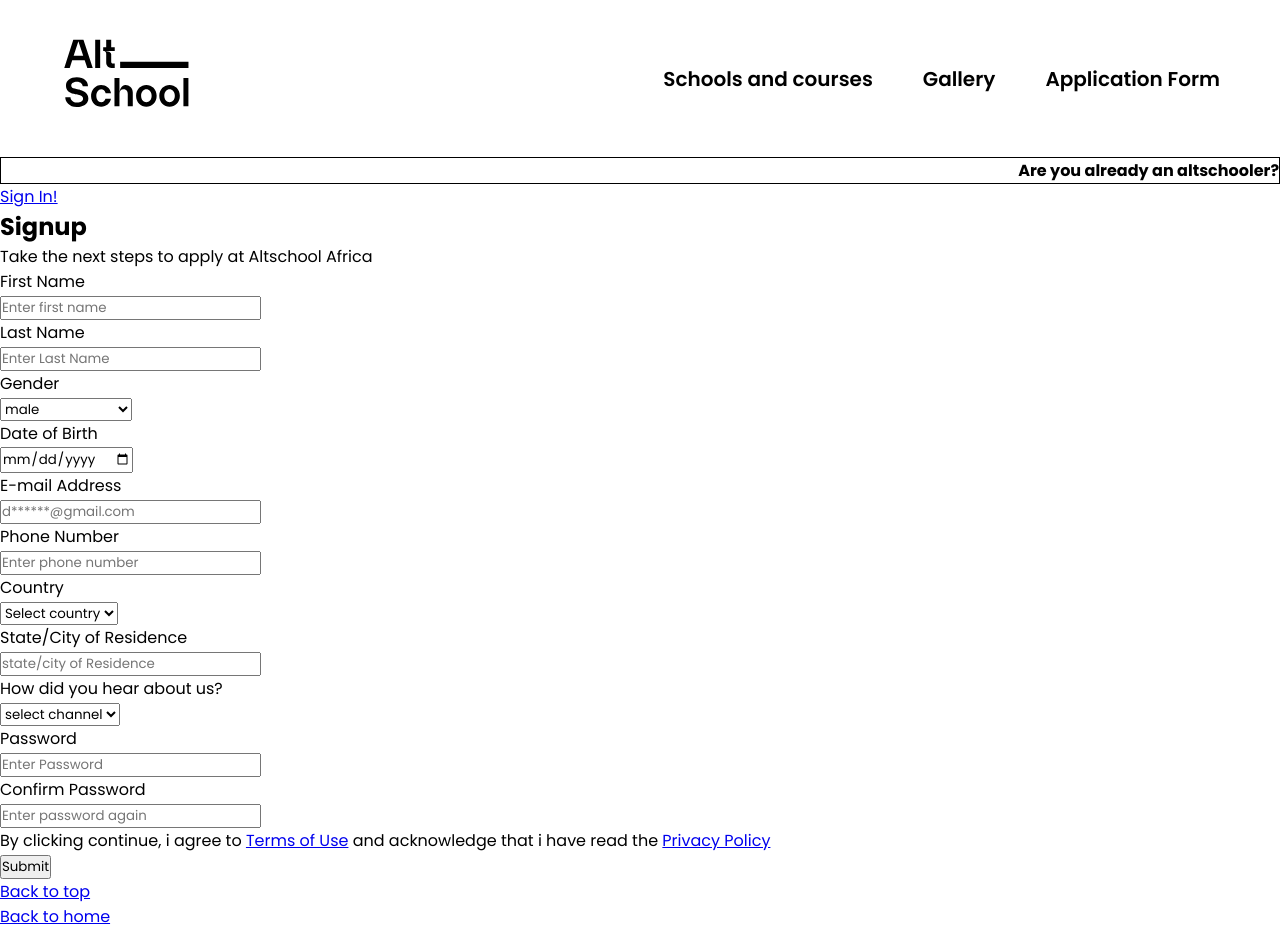
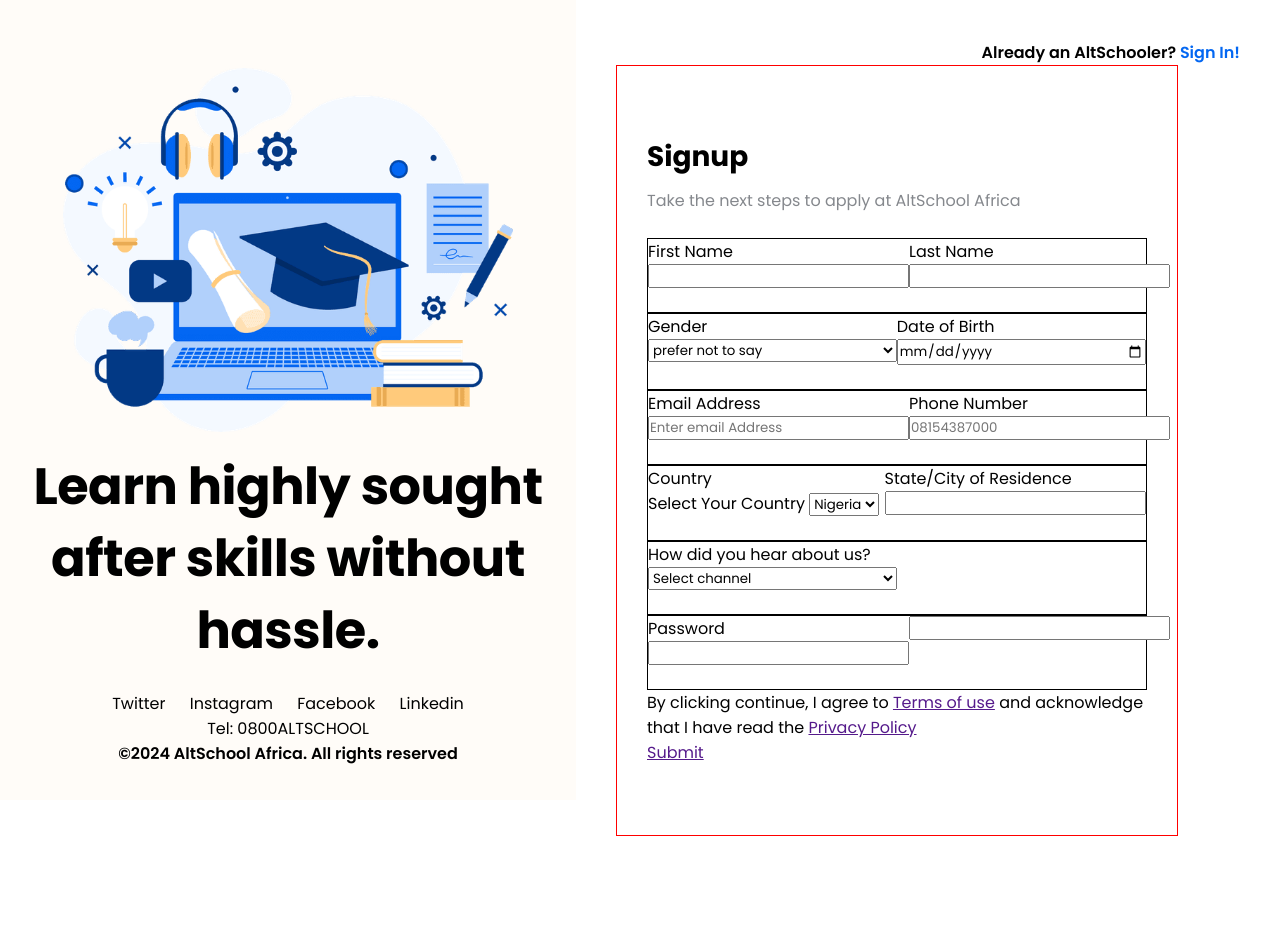
Before and after one commit to Davidi-Oba/Alt-School-Assignmennt, a plain HTML site: page form.html in a window 1280 px wide. After the commit the page ends 876 px from the top, so only its background shows below. Drawn offline with Linux system fonts and the light colour scheme.

Commit message:
Alt School Assignment

```diff
--- a/form.html
+++ b/form.html
@@ -1,13 +1,13 @@
 <!DOCTYPE html>
 <html lang="en">
   <head>
-    <meta charset="UTF-8">
-    <meta name="viewport" content="width=device-width, initial-scale=1.0">
+    <meta charset="UTF-8" />
+    <meta name="viewport" content="width=device-width, initial-scale=1.0" />
     <title>Signin</title>
-    <link rel="stylesheet" href="./main.css">
+    <link rel="stylesheet" href="./main.css" />
   </head>
   <body>
-    <nav class="nav-ctn">
+    <!-- <nav class="nav-ctn">
       <div class="primary-nav">
         <a id="top" href="./index.html">
           <svg
@@ -34,126 +34,145 @@
         <a href="./media.html">Gallery</a>
         <a href="./form.html">Application Form</a>
       </div>
-      </nav>
+    </nav> -->
 
-    <div style="border: 1px solid; text-align: right; width: 100%;">
-      <b>Are you already an altschooler?</b>
+    <div class="form-main-ctn">
+      <div class="learn-ctn">
+        <div class="learn-img-ctn">
+          <img class="learn-img" src="./asset/img-bg.png" alt="" />
         </div>
-    <a href="/auth/login">Sign In!</a>
 
-<h2>Signup</h2>
-Take the next steps to apply at Altschool Africa
+        <div class="learn-text-ctn">
+          Learn highly sought after skills without hassle.
+        </div>
+
+        <div class="about-ctn">
+          <div class="alt-socials-ctn">
+            <a href="">Twitter</a>
+            <a href="">Instagram</a>
+            <a href="">Facebook</a>
+            <a href="">Linkedin</a>
+          </div>
+
+          <div class="alt-tel">
+            <p>Tel: 0800ALTSCHOOL</p>
+          </div>
+
+          <div class="alt-copyright">
+            <p>©2024 AltSchool Africa. All rights reserved</p>
+          </div>
+        </div>
+      </div>
+
+      <div class="signup-ctn">
+        <div class="signin">
+          <p>Already an AltSchooler? <a href="">Sign In!</a></p>
+        </div>
+
+        <div class="form-ctn">
+          <div class="signup-text-ctn">
+            <p class="signup-text">Signup</p>
+            <p>Take the next steps to apply at AltSchool Africa</p>
+          </div>
+
+          <form action="">
+            <div class="input-form">
+              <div class="elements">
+                <label for="firstName">First Name</label>
+                <input type="text" id="firstName" />
+              </div>
+
+              <div class="elements">
+                <label for="lastName">Last Name</label>
+                <input type="text" id="lastName" />
+              </div>
+            </div>
+
+            <div class="input-form">
+              <div class="elements">
+                <label for="Gender">Gender</label>
+                <select name="gender" required>
+                  <option value="none" hidden>prefer not to say</option>
+                  <option value="male">male</option>
+                  <option value="female">female</option>
+                </select>
+              </div>
+
+              <div class="elements">
+                <label for="dateOfBirth">Date of Birth</label>
+                <input type="date" id="dateOfBirth" />
+              </div>
+            </div>
+
+            <div class="input-form">
+              <div class="elements">
+                <label for="email">Email Address</label>
+                <input type="email" placeholder="Enter email Address" />
+              </div>
+
+              <div class="elements">
+                <label for="phoneNumber">Phone Number</label>
+                <input type="tel" id="phoneNumber" placeholder="08154387000" />
+              </div>
+            </div>
+
+            <div class="input-form">
+              <div class="elements">
+                <label for="Country">Country</label>
+
+                <label for="country"
+                  >Select Your Country
+                  <select name="country">
+                    <option value="">Nigeria</option>
+                    <option value="">USA</option>
+                    <option value="">Spain</option>
+                  </select>
+                </label>
+              </div>
+
+              <div class="elements">
+                <label for="state">State/City of Residence</label>
+                <input type="text" id="state" />
+              </div>
+            </div>
+
+            <div class="input-form">
+              <div class="elements">
+                <label for="channel">How did you hear about us?</label>
+
+                <select name="channel">
+                  <option value="">Select channel</option>
+                  <option value="">Twitter</option>
+                  <option value="">Instagram</option>
+                </select>
+              </div>
+            </div>
+
+            <div class="input-form">
+              <div class="elements">
+                <label for="password">Password</label>
+                <input type="password" name="" id="" />
+              </div>
+
+              <div class="elements">
+                <label for="Confirm"></label>
+                <input type="password" />
+              </div>
+            </div>
 
             <div>
-    <form method="get" action="">
+              <p>
+                By clicking continue, I agree to <a href="">Terms of use</a> and
+                acknowledge that I have read the <a href="">Privacy Policy</a>
+              </p>
+            </div>
 
-      <div class="form-group">
-        <label>
-          First Name
-        </label>
-        <br >
-        <input type="text" class="form-control" name="fullname" placeholder="Enter first name">
-        <br >
-        <p>
-        <label>
-            Last Name
-        </label>
-        <br >
-        <input type="text" class="form-control" name="fullname" placeholder="Enter Last Name">
-        <br >
-        <p></p>
-        <label>
-            Gender
-        </label>
-        <br >
-        <select name="gender">
-            <option value="male">male</option>
-            <option value="female">female</option>
-            <option value="none">prefer not to say</option>
-        </select>
-        <br >
-        <p></p>
-        <label>
-            Date of Birth
-        </label>
-        <br >
-        <input type="date" name="">
-        <br >
-        <p></p>
-        <label>
-            E-mail Address
-        </label>
-        <br >
-        <input type="text" class="form-control" name="fullname" id="" cols="30" rows="10" placeholder="d******@gmail.com">
-        <br >
-        <p></p>
-        <label>
-            Phone Number
-        </label>
-        <br >
-        <input type="text" placeholder="Enter phone number">
-        <br >
-        <p></p>
-        <label>
-            Country
-        </label>
-        <br >
-        <select name="country">
-            <option placeholder="Select country">Select country</option>
-            <option value="Nigeria">Nigeria</option>
-            <option value="United State of America">U.S.A</option>
-            <option value="South Africa">South Africa</option>
-        </select>
-        <br >
-        <p></p>
-        <label>
-            State/City of Residence
-        </label>
-        <br >
-        <input type="text" placeholder="state/city of Residence">
-        <br >
-        <p></p>
-        <label>
-          How did you hear about us?
-        </label>
-        <br >
-        <select name="text">
-            <option value="select channel">select channel</option>
-            <option value="Facebook">Facebook</option>
-            <option value="Linkedin">Linkedin</option>
-            <option value="Twitter">Twitter</option>
-            <option value="Youtube">Youtube</option>
-            <option value="Friend">Friend</option>
-            <option value="Whatsapp">Whatsapp</option>
-            <option value="Instagram">Instagram</option>
-            <option value="Bill Board">Bill Board</option>
-            <option value="Sales officer">Sales officer</option>
-            <option value="Other">Other</option>
-        </select>
-        <br >
-        <p></p>
-        <label>
-            Password
-        </label>
-        <br >
-        <input type="" placeholder="Enter Password">
-        <br >
-        <P></P>
-        <label>
-            Confirm Password
-        </label>
-        <br >
-        <input type="" placeholder="Enter password again">
+            <div>
+              <a href="">Submit</a>
             </div>
-    </p>
-    By clicking continue, i agree to <a href="https://www.altschoolafrica.com/terms-and-conditions" target="__blank">Terms of Use</a> and acknowledge that i have read the <a href="https://www.altschoolafrica.com/terms-and-conditions" target="__blank">Privacy Policy</a>
-    <br >
-    <p></p>
-    <button type="submit">Submit</button>
-
-<p>
-    <a href="#top">Back to top</a>
-</p>
-<a href="../index.html">Back to home</a>
+          </form>
+        </div>
+      </div>
+    </div>
   </body>
 </html>
--- a/main.css
+++ b/main.css
@@ -70,6 +70,108 @@ td {
     height: auto;
 }
 
+.form-main-ctn {
+    display: flex;
+}
+
+.learn-ctn {
+    background: #fffcf8;
+    width: 45%;
+    height: 100vh;
+    display: flex;
+    flex-direction: column;
+    align-items: center;
+}
+
+.learn-img {
+    width: 450px;
+    height: 500px;
+    object-fit: contain;
+}
+
+.learn-img-ctn {
+    /* border: 1px solid red; */
+    max-height: 450px;
+}
+
+.learn-text-ctn {
+    font-size: 51px;
+    line-height: 72px;
+    letter-spacing: -.51px;
+    font-weight: 700;
+    text-align: center;
+    padding: 0px 20px;
+    margin-bottom: 25px;
+}
+
+.about-ctn {
+    /* border: 1px solid red; */
+    display: flex;
+    flex-direction: column;
+    align-items: center;
+    justify-content: center;
+}
+
+.alt-socials-ctn a {
+    text-decoration: none;
+    color: black;
+    padding: 0px 10px;
+}
+
+.alt-copyright {
+    font-weight: 600;
+}
+
+.signup-ctn {
+    flex: 1;
+    width: 100%;
+    padding: 40px;
+    border-radius: 4px;
+    min-height: 90vh;
+}
+
+.signin {
+    text-align: right;
+    font-weight: 600;
+}
+
+.signin a {
+    text-decoration: none;
+    color: #0367f2;
+}
+
+.form-ctn {
+    border: 1px solid red;
+    padding: 70px 30px;
+    width: 90%;
+}
+
+.signup-text-ctn {
+    /* border: 1px solid black; */
+    margin-bottom: 25px;
+    color: #85888D;
+}
+
+.signup-text {
+    color: black;
+    font-size: 28px;
+    font-weight: bold;
+    margin-bottom: 10px;
+}
+
+.input-form {
+    border: 1px solid black;
+    display: grid;
+    grid-template-columns: repeat(2, 1fr);
+}
+
+.elements {
+    display: flex;
+    flex-direction: column;
+    margin-bottom: 24px;
+}
+
+
 @media screen and (max-width: 768px) {
 
 }
```
Also changed, not shown: asset/alt-bg.png (added), asset/img-bg.png (added). Lines whose indentation alone changed are shown as unchanged.
